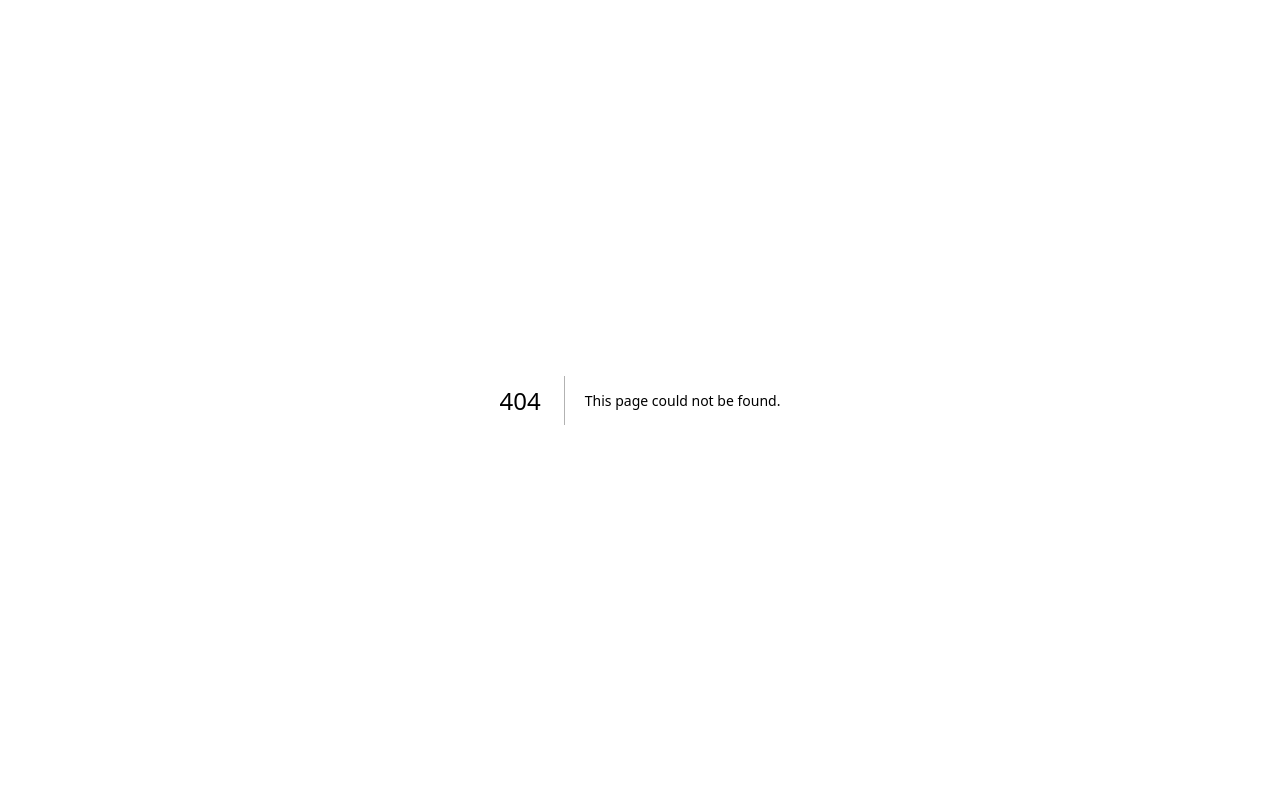
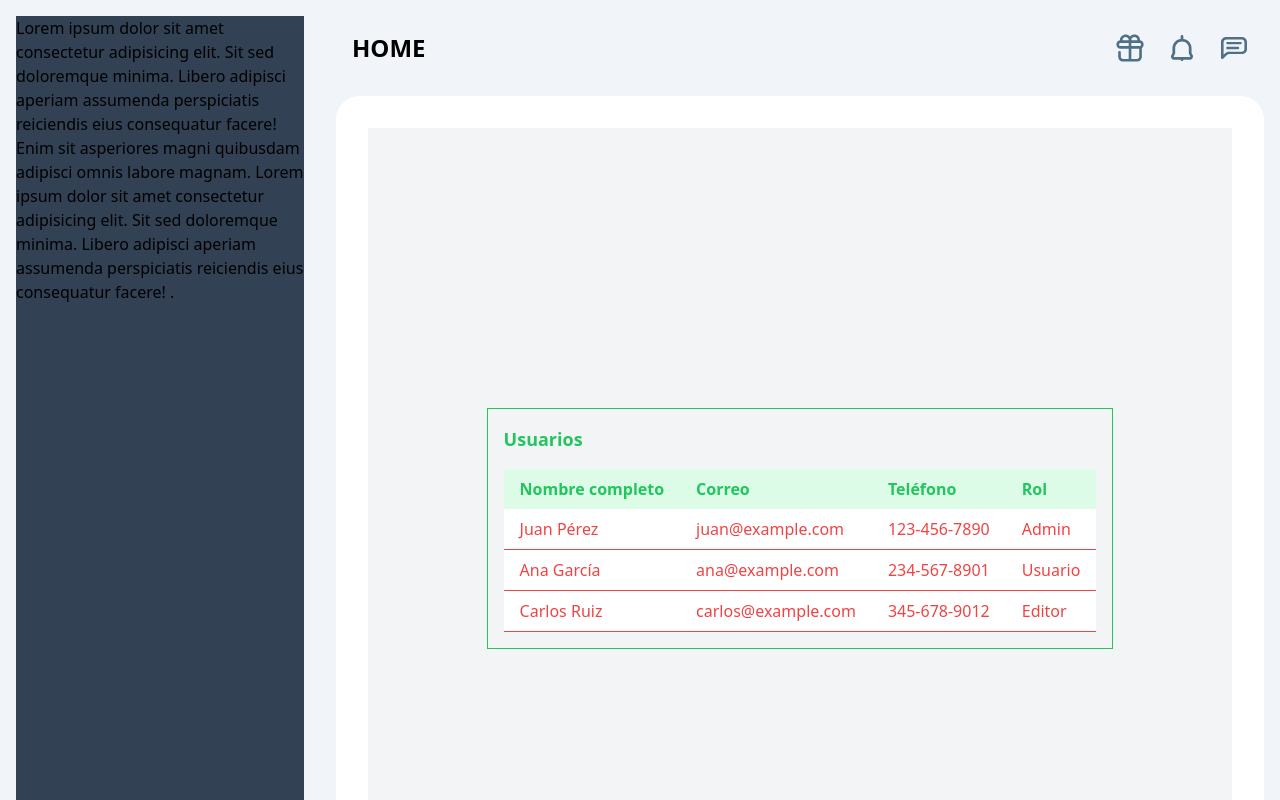
Before and after one commit to kevindandrew/proyecto322, a Next.js app: page /usuarios in a window 1280 px wide. Before the commit this address had no page. Shown: the top 800 px of the page. Built offline with nearby package versions, Linux system fonts and the light colour scheme.

Commit message:
agregue itemtabla de una vez

```diff
--- a/app/(dashboard)/home/page.jsx
+++ b/app/(dashboard)/home/page.jsx
@@ -1,16 +1,11 @@
 import React from "react";
+import Table from "@/components/Table";
+export default function Home() {
 
-function page() {
+
   return (
-    <div>
-      <h1>Dashboard</h1>
-      <div>
-        Lorem ipsum dolor sit amet consectetur adipisicing elit. Quidem commodi
-        quas eum? Ullam eaque vero quidem inventore tempore ipsum. Unde, eos
-        ipsum ullam totam iste doloribus beatae quos pariatur ratione!
-      </div>
+    <div className="flex justify-center items-center min-h-screen bg-gray-100">
+     hola HOME
     </div>
   );
 }
-
-export default page;
--- /dev/null
+++ b/app/(dashboard)/usuarios/page.jsx
@@ -0,0 +1,15 @@
+import React from 'react'
+import Table from '@/components/Table'
+export default function page() {
+    const usuarios = [
+        { nombreCompleto: 'Juan Pérez', correo: 'juan@example.com', telefono: '123-456-7890', rol: 'Admin' },
+        { nombreCompleto: 'Ana García', correo: 'ana@example.com', telefono: '234-567-8901', rol: 'Usuario' },
+        { nombreCompleto: 'Carlos Ruiz', correo: 'carlos@example.com', telefono: '345-678-9012', rol: 'Editor' }
+      ];
+
+      return (
+        <div className="flex justify-center items-center min-h-screen bg-gray-100">
+          <Table usuarios={usuarios} />
+        </div>
+  )
+}
--- a/app/page.js
+++ b/app/page.js
@@ -1,15 +1,11 @@
 import Table from '../components/Table';
 
 export default function Home() {
-  const usuarios = [
-    { nombreCompleto: 'Juan Pérez', correo: 'juan@example.com', telefono: '123-456-7890', rol: 'Admin' },
-    { nombreCompleto: 'Ana García', correo: 'ana@example.com', telefono: '234-567-8901', rol: 'Usuario' },
-    { nombreCompleto: 'Carlos Ruiz', correo: 'carlos@example.com', telefono: '345-678-9012', rol: 'Editor' }
-  ];
+
 
   return (
-    <div className="flex justify-center items-center min-h-screen bg-gray-100">
-      <Table usuarios={usuarios} />
+    <div>
+      loggin
     </div>
   );
 }
--- /dev/null
+++ b/components/ItemTable.jsx
@@ -0,0 +1,12 @@
+const ItemTable = ({ usuario }) => {
+  return (
+    <tr className="bg-white border-b border-red-500 hover:bg-gray-50">
+      <td className="px-4 py-2 text-red-500">{usuario.nombreCompleto}</td>
+      <td className="px-4 py-2 text-red-500">{usuario.correo}</td>
+      <td className="px-4 py-2 text-red-500">{usuario.telefono}</td>
+      <td className="px-4 py-2 text-red-500">{usuario.rol}</td>
+    </tr>
+  );
+};
+
+export default ItemTable;
```
